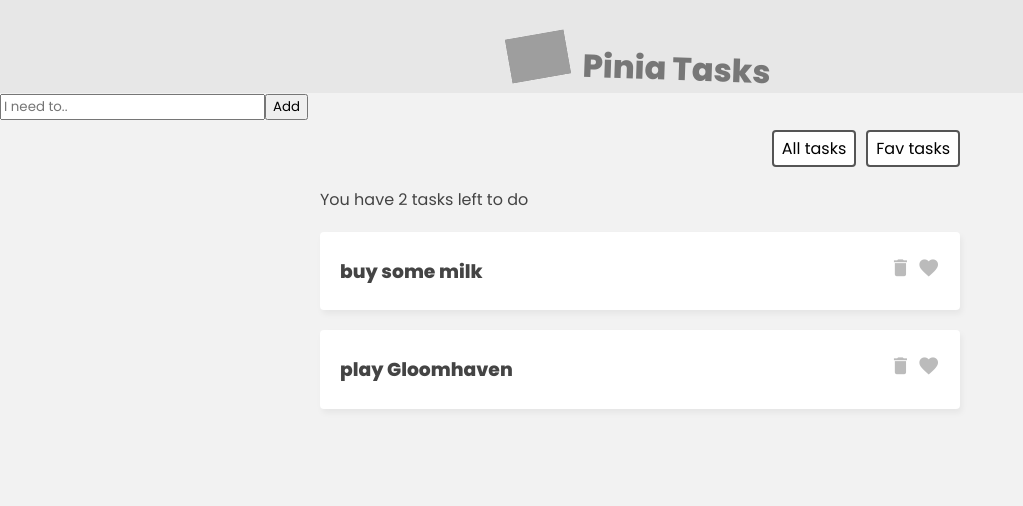
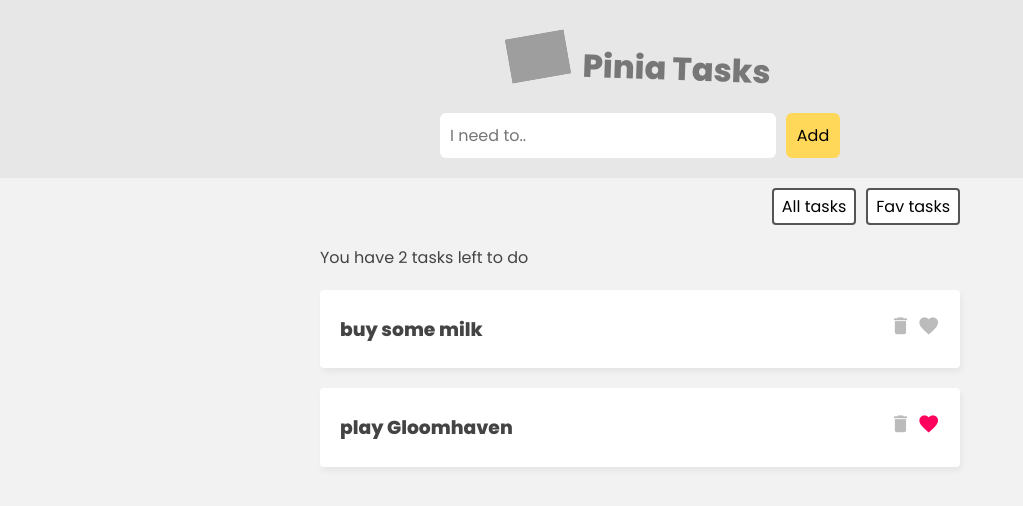
Before and after one commit to ma1210/pinia-tasks, a Vue app: page / in a window 1280 px wide. Shown: the top 506 px of the page, without its empty margins (0-1023 px from the left). Built offline with nearby package versions, Linux system fonts and the light colour scheme; grey boxes are pictures that could not be loaded.

Commit message:
delete and favorite action

```diff
--- a/src/assets/main.css
+++ b/src/assets/main.css
@@ -58,6 +58,9 @@
   cursor: pointer;
   color: #bbb;
 }
+.task i.active {
+  color: #ff005d;
+}
 
 /* filter nav */
 .filter {
@@ -76,3 +79,32 @@
   font-size: 0.8em;
   font-size: 1em;
 }
+
+/* new task form */
+.new-task-form {
+  background: #e7e7e7;
+  padding: 20px 0;
+}
+form {
+  max-width: 400px;
+  margin: 0 auto;
+  display: grid;
+  grid-template-columns: 3fr 1fr;
+  gap: 10px;
+}
+form button {
+  background: #ffd859;
+  border: 0;
+  padding: 10px;
+  font-family: "Poppins";
+  border-radius: 6px;
+  cursor: pointer;
+  font-size: 1em;
+}
+form input {
+  border: 0;
+  padding: 10px;
+  border-radius: 6px;
+  color: #555;
+  font-size: 1em;
+}
--- a/src/components/TaskDetails.vue
+++ b/src/components/TaskDetails.vue
@@ -2,14 +2,30 @@
   <div class="task">
     <h3>{{ task.title }}</h3>
     <div class="icons">
-      <i class="material-icons">delete</i>
-      <i class="material-icons">favorite</i>
+      <i
+        class="material-icons"
+        @click="taskStore.deleteTask(task.id)">
+        delete
+      </i>
+      <i
+        class="material-icons"
+        :class="{active: task.isFav}"
+        @click="taskStore.toggleFav(task.id)">
+        favorite
+      </i>
     </div>
   </div>
 </template>
 
 <script>
+  import { useTaskStore } from '../stores/TaskStore'
+
   export default {
-    props: ['task']
+    props: ['task'],
+    setup() {
+      const taskStore = useTaskStore()
+
+      return { taskStore }
+    }
   }
 </script>
--- a/src/stores/TaskStore.js
+++ b/src/stores/TaskStore.js
@@ -9,7 +9,7 @@
   }),
   getters: {
     favs() {
-      return this.tasks.filter(e => e.isFav)
+      return this.tasks.filter(t => t.isFav)
     },
     favCount() {
       return this.tasks.reduce((p, c) => {
@@ -23,6 +23,15 @@
   actions: {
     addTask(task) {
       this.tasks.push(task)
+    },
+    deleteTask(id) {
+      this.tasks = this.tasks.filter(t => {
+        return t.id !== id
+      })
+    },
+    toggleFav(id) {
+      const task = this.tasks.find(t => t.id === id)
+      task.isFav = !task.isFav
     }
   }
 })
```
